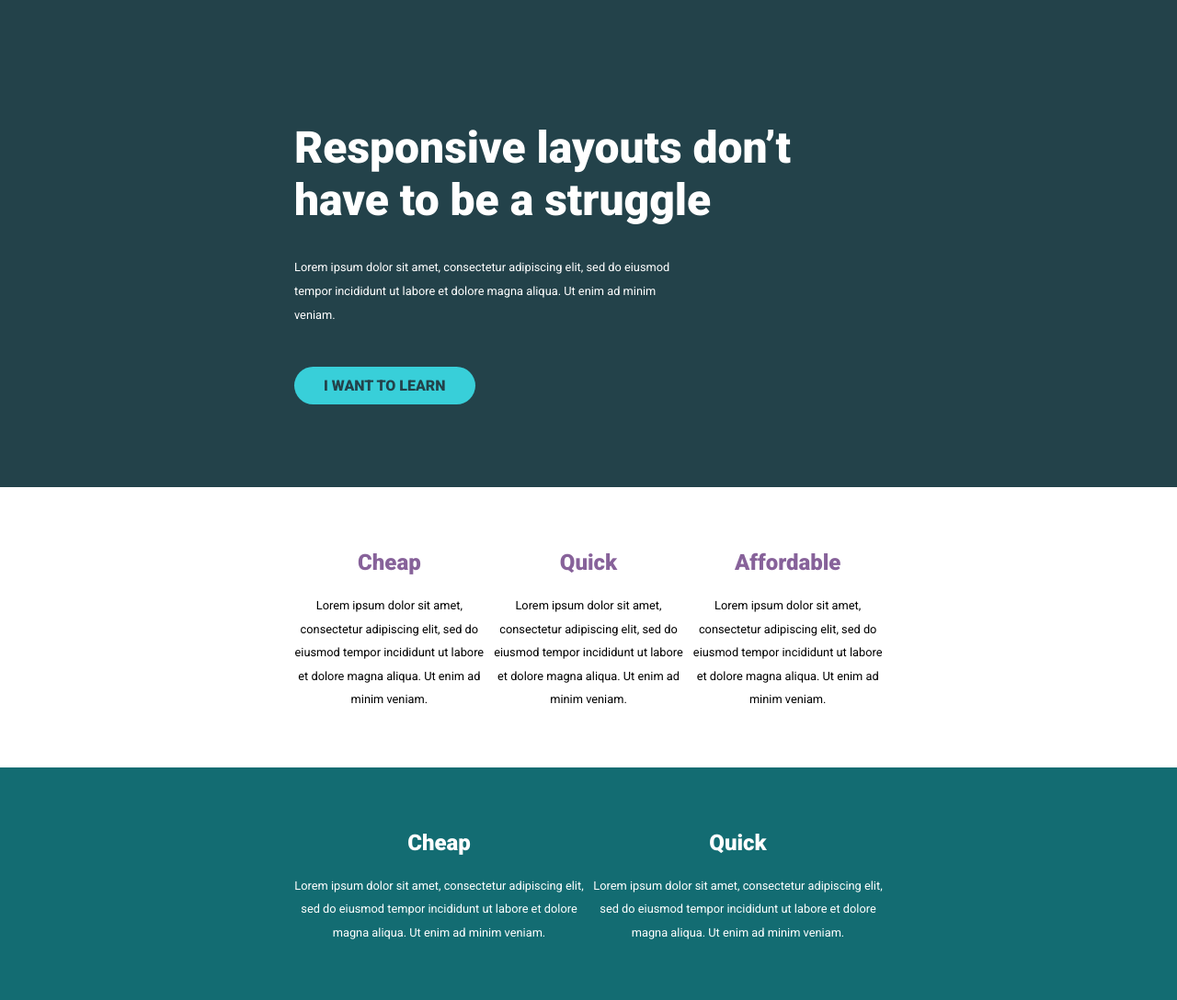
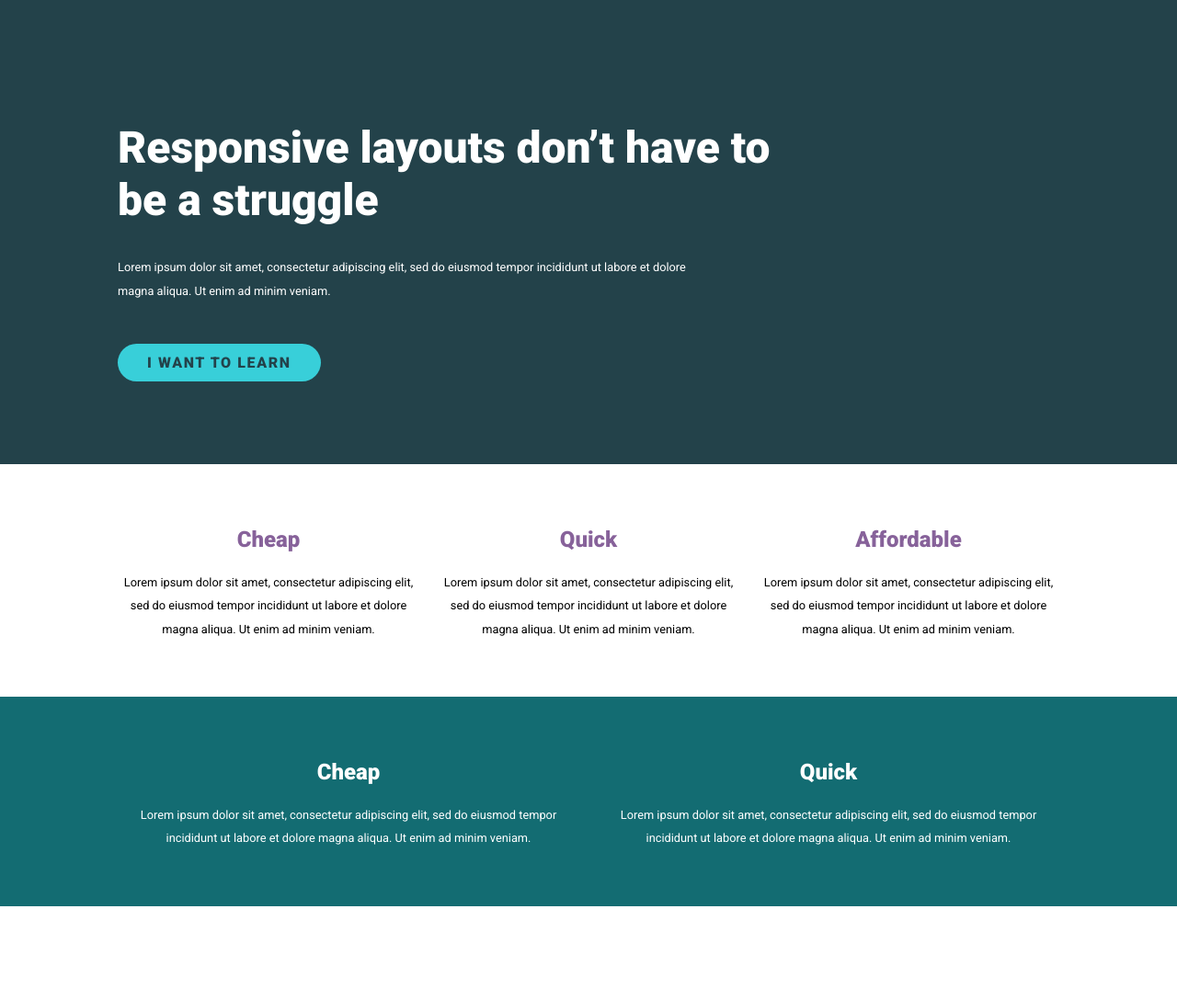
Before and after one commit to RMK-creative/KPresponsiveChallenge4, a plain HTML site: page index.html in a window 1280 px wide. Shown: the whole page at 92% size. After the commit the page ends 986 px from the top, so only its background shows below. Drawn offline with Linux system fonts and the light colour scheme.

Commit message:
My final solution to challenge#4
Challenge info is commented in the CSS file.
I don't like how I created new classes for the bottom sections and then copy pasted code - there has to be a better/cleaner way of doing this!

```diff
--- a/styles.css
+++ b/styles.css
@@ -51,9 +51,13 @@ p {
     color: #FFF;
 }
 
+.hero__text {
+    width: 70%;
+}
+
 .hero__text p {
     padding-bottom: 3em;
-    width: 65%;
+    width: 90%;
 }
 
 .hero {
@@ -66,7 +70,7 @@ p {
     width: 80%;
     max-width: 1100px;
     margin: 0 auto;
-    width: 50%;
+    width: 80%;
 }
 
 .btn {
@@ -78,6 +82,7 @@ p {
     text-transform: uppercase;
     padding: 0.7em 2em;
     font-weight: 900;
+    letter-spacing: 0.1em;
 }
 
 .row {
@@ -96,7 +101,7 @@ p {
 }
 
 .col + .col {
-    margin-left: 10px;
+    margin-left: 20px;
 }
 
 .hero__bottom-banner{
@@ -107,7 +112,7 @@ p {
     width: 80%;
     max-width: 1100px;
     margin: 0 auto;
-    width: 50%;
+    width: 80%;
 }
 
 .row__bottom {
```
